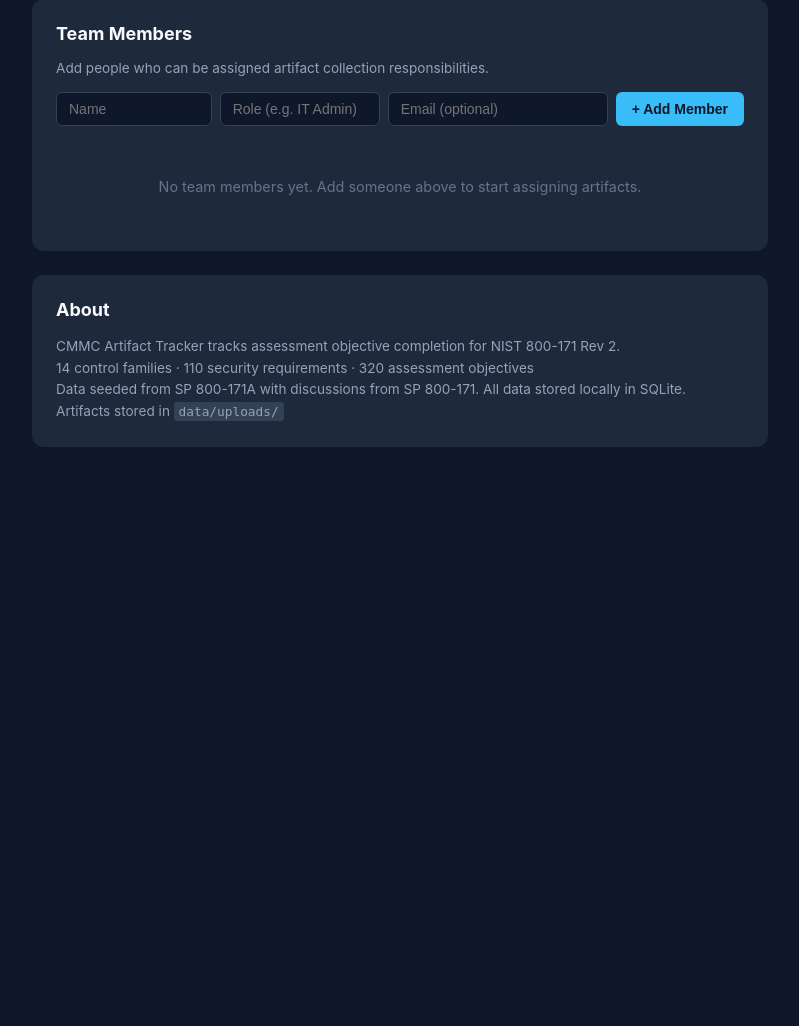
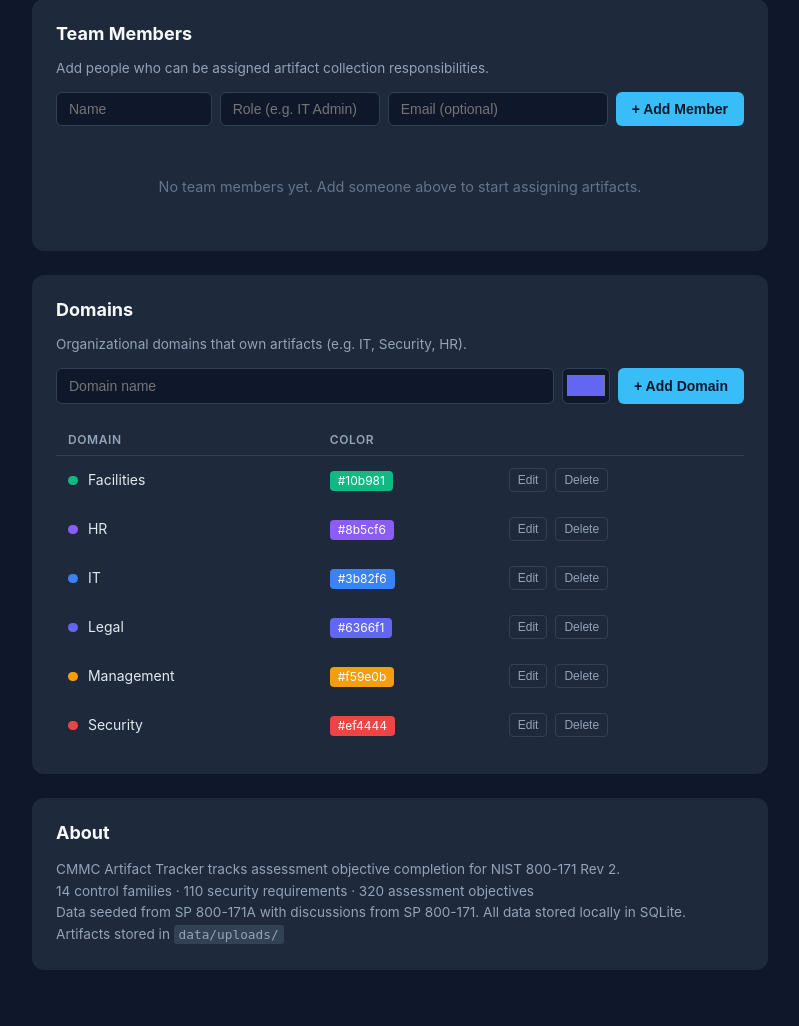
Before and after one commit to jonathancaruso/cmmc-tracker, a Flask app: page /config in a window 1280 px wide. Shown: the part 95-1121 px from the top of the page, without its empty margins (240-1039 px from the left). Before the commit the page ends 542 px from the top, so only its background shows below. Run offline with Flask 3, Linux system fonts and the light colour scheme; data comes from the database, SQL or seed files in the repository; parts of the project's set-up code (start-up, migrations or seed data) failed here and were passed over.

Commit message:
Add domain tagging + auto-rename artifacts
- Domains table with 6 defaults (IT, Security, Management, HR, Facilities, Legal)
- Domain management on /config page (add/edit/delete with color picker)
- Domain dropdown on file upload, colored badges on artifact list
- Dashboard domain coverage section
- Auto-rename: files saved as {objective_id}_{letter}_{domain}{ext} (e.g. AC-3.01.01_A_IT.pdf)
- Graceful migration: ALTER TABLE for existing DBs

```diff
--- a/app.py
+++ b/app.py
@@ -2,9 +2,11 @@
 """CMMC Artifact Tracker — Flask + SQLite"""
 
 import os
+import re
 import sqlite3
 import csv
 import io
+import string
 from datetime import datetime
 from flask import Flask, render_template, jsonify, request, Response
 from openpyxl import load_workbook
@@ -68,6 +70,13 @@ def init_db():
         )
     """)
     conn.execute("""
+        CREATE TABLE IF NOT EXISTS domains (
+            id INTEGER PRIMARY KEY AUTOINCREMENT,
+            name TEXT NOT NULL UNIQUE,
+            color TEXT NOT NULL DEFAULT '#6366f1'
+        )
+    """)
+    conn.execute("""
         CREATE TABLE IF NOT EXISTS artifact_assignments (
             id INTEGER PRIMARY KEY AUTOINCREMENT,
             objective_id TEXT NOT NULL,
@@ -101,6 +110,22 @@ def init_db():
             conn.execute("UPDATE objectives SET status = 'Complete' WHERE captured = 1")
         except Exception:
             pass
+    # Migrate: add domain_id to artifacts
+    try:
+        conn.execute("SELECT domain_id FROM artifacts LIMIT 1")
+    except Exception:
+        try:
+            conn.execute("ALTER TABLE artifacts ADD COLUMN domain_id INTEGER REFERENCES domains(id)")
+        except Exception:
+            pass
+
+    # Seed default domains if table is empty
+    domain_count = conn.execute("SELECT COUNT(*) FROM domains").fetchone()[0]
+    if domain_count == 0:
+        for dname, dcolor in [("IT", "#3b82f6"), ("Security", "#ef4444"), ("Management", "#f59e0b"),
+                               ("HR", "#8b5cf6"), ("Facilities", "#10b981"), ("Legal", "#6366f1")]:
+            conn.execute("INSERT OR IGNORE INTO domains (name, color) VALUES (?, ?)", (dname, dcolor))
+
     conn.commit()
 
     # Check if objectives already seeded
@@ -284,10 +309,17 @@ def dashboard():
         FROM objectives o
         LEFT JOIN artifacts a ON o.id = a.objective_id
     """).fetchone()
+    domain_coverage = conn.execute("""
+        SELECT d.id, d.name, d.color, COUNT(DISTINCT a.objective_id) as obj_count
+        FROM domains d
+        LEFT JOIN artifacts a ON d.id = a.domain_id
+        GROUP BY d.id ORDER BY d.name
+    """).fetchall()
     conn.close()
     return render_template("dashboard.html",
                            families=families, totals=totals,
-                           abbr=FAMILY_ABBR, colors=FAMILY_COLORS)
+                           abbr=FAMILY_ABBR, colors=FAMILY_COLORS,
+                           domain_coverage=domain_coverage)
 
 
 @app.route("/family/<path:family_name>")
@@ -509,8 +541,9 @@ def config_page():
             (m["id"],)
         ).fetchone()
         counts[m["id"]] = row["c"]
+    domains = conn.execute("SELECT * FROM domains ORDER BY name").fetchall()
     conn.close()
-    return render_template("config.html", members=members, counts=counts)
+    return render_template("config.html", members=members, counts=counts, domains=domains)
 
 
 @app.route("/api/team", methods=["GET"])
@@ -556,6 +589,55 @@ def update_team_member(member_id):
         "UPDATE team_members SET name = ?, role = ?, email = ? WHERE id = ?",
         (data.get("name", ""), data.get("role", ""), data.get("email", ""), member_id)
     )
+    conn.commit()
+    conn.close()
+    return jsonify({"ok": True})
+
+
+### Domains ###
+
+@app.route("/api/domains", methods=["GET"])
+def list_domains():
+    conn = get_db()
+    rows = conn.execute("SELECT * FROM domains ORDER BY name").fetchall()
+    conn.close()
+    return jsonify([dict(r) for r in rows])
+
+
+@app.route("/api/domains", methods=["POST"])
+def add_domain():
+    data = request.json
+    name = data.get("name", "").strip()
+    color = data.get("color", "#6366f1").strip()
+    if not name:
+        return jsonify({"error": "Name required"}), 400
+    conn = get_db()
+    try:
+        conn.execute("INSERT INTO domains (name, color) VALUES (?, ?)", (name, color))
+        conn.commit()
+    except sqlite3.IntegrityError:
+        conn.close()
+        return jsonify({"error": "Domain already exists"}), 409
+    conn.close()
+    return jsonify({"ok": True})
+
+
+@app.route("/api/domains/<int:domain_id>", methods=["PATCH"])
+def update_domain(domain_id):
+    data = request.json
+    conn = get_db()
+    conn.execute("UPDATE domains SET name = ?, color = ? WHERE id = ?",
+                 (data.get("name", "").strip(), data.get("color", "#6366f1").strip(), domain_id))
+    conn.commit()
+    conn.close()
+    return jsonify({"ok": True})
+
+
+@app.route("/api/domains/<int:domain_id>", methods=["DELETE"])
+def delete_domain(domain_id):
+    conn = get_db()
+    conn.execute("UPDATE artifacts SET domain_id = NULL WHERE domain_id = ?", (domain_id,))
+    conn.execute("DELETE FROM domains WHERE id = ?", (domain_id,))
     conn.commit()
     conn.close()
     return jsonify({"ok": True})
@@ -668,12 +750,37 @@ def bulk_assign():
 @app.route("/api/artifacts/<objective_id>")
 def list_artifacts(objective_id):
     conn = get_db()
-    rows = conn.execute(
-        "SELECT * FROM artifacts WHERE objective_id = ? ORDER BY uploaded_at DESC",
-        (objective_id,)
-    ).fetchall()
+    rows = conn.execute("""
+        SELECT a.*, d.name as domain_name, d.color as domain_color
+        FROM artifacts a
+        LEFT JOIN domains d ON a.domain_id = d.id
+        WHERE a.objective_id = ? ORDER BY a.uploaded_at DESC
+    """, (objective_id,)).fetchall()
     conn.close()
     return jsonify([dict(r) for r in rows])
+
+
+def _generate_artifact_filename(conn, objective_id, domain_name, ext):
+    """Generate auto-renamed filename: {objective_id}_{letter}_{domain}{ext}"""
+    # Clean objective_id: 3.1.1[a] -> 3.1.1.a
+    clean_id = objective_id.replace("[", ".").replace("]", "").replace(" ", "").replace("\t", "")
+    # Get family abbreviation prefix from the objective
+    obj_row = conn.execute("SELECT family FROM objectives WHERE id = ?", (objective_id,)).fetchone()
+    abbr = FAMILY_ABBR.get(obj_row["family"], "") if obj_row else ""
+    prefix = f"{abbr}-{clean_id}" if abbr else clean_id
+
+    # Count existing artifacts for this objective to determine letter
+    count = conn.execute(
+        "SELECT COUNT(*) FROM artifacts WHERE objective_id = ?", (objective_id,)
+    ).fetchone()[0]
+    letter = string.ascii_uppercase[min(count, 25)]
+
+    # Domain part
+    domain_part = ""
+    if domain_name:
+        domain_part = "_" + domain_name.replace(" ", "-")
+
+    return f"{prefix}_{letter}{domain_part}{ext}"
 
 
 @app.route("/api/upload", methods=["POST"])
@@ -690,26 +797,42 @@ def upload_artifact():
     if ext not in ALLOWED_EXTENSIONS:
         return jsonify({"error": f"File type {ext} not allowed"}), 400
 
+    domain_id = request.form.get("domain_id") or None
+    if domain_id:
+        domain_id = int(domain_id)
+
     # Create per-objective subdirectory
     safe_id = objective_id.replace("[", "").replace("]", "").replace(" ", "").replace("\t", "")
     obj_dir = os.path.join(UPLOAD_DIR, safe_id)
     os.makedirs(obj_dir, exist_ok=True)
 
-    # Unique filename
-    timestamp = datetime.now().strftime("%Y%m%d-%H%M%S")
-    safe_name = "".join(c if c.isalnum() or c in ".-_" else "_" for c in file.filename)
-    filename = f"{timestamp}_{safe_name}"
+    conn = get_db()
+
+    # Look up domain name for filename
+    domain_name = ""
+    if domain_id:
+        d = conn.execute("SELECT name FROM domains WHERE id = ?", (domain_id,)).fetchone()
+        if d:
+            domain_name = d["name"]
+
+    # Auto-rename
+    filename = _generate_artifact_filename(conn, objective_id, domain_name, ext)
     filepath = os.path.join(obj_dir, filename)
+
+    # Avoid collision
+    if os.path.exists(filepath):
+        timestamp = datetime.now().strftime("%H%M%S")
+        filename = _generate_artifact_filename(conn, objective_id, domain_name, f"_{timestamp}{ext}")
+        filepath = os.path.join(obj_dir, filename)
+
     file.save(filepath)
-
     file_size = os.path.getsize(filepath)
 
-    conn = get_db()
     conn.execute("""
-        INSERT INTO artifacts (objective_id, filename, original_name, file_size, mime_type, uploaded_at)
-        VALUES (?, ?, ?, ?, ?, ?)
+        INSERT INTO artifacts (objective_id, filename, original_name, file_size, mime_type, uploaded_at, domain_id)
+        VALUES (?, ?, ?, ?, ?, ?, ?)
     """, (objective_id, f"{safe_id}/{filename}", file.filename, file_size,
-          file.content_type, datetime.now().strftime("%Y-%m-%d %H:%M:%S")))
+          file.content_type, datetime.now().strftime("%Y-%m-%d %H:%M:%S"), domain_id))
     conn.commit()
     conn.close()
 
--- a/templates/config.html
+++ b/templates/config.html
@@ -103,6 +103,48 @@
         </div>
 
         <div class="section">
+            <h2>Domains</h2>
+            <p style="color:#94a3b8;font-size:0.85rem;margin-bottom:1rem;">Organizational domains that own artifacts (e.g. IT, Security, HR).</p>
+
+            <form class="add-form" onsubmit="addDomain(event)">
+                <input type="text" name="name" placeholder="Domain name" required>
+                <input type="color" name="color" value="#6366f1" style="width:3rem;height:2.25rem;padding:0.15rem;background:#0f172a;border:1px solid #334155;border-radius:0.375rem;cursor:pointer;">
+                <button type="submit" class="add-btn">+ Add Domain</button>
+            </form>
+
+            {% if domains %}
+            <table>
+                <thead>
+                    <tr>
+                        <th>Domain</th>
+                        <th>Color</th>
+                        <th></th>
+                    </tr>
+                </thead>
+                <tbody>
+                    {% for d in domains %}
+                    <tr id="domain-{{ d['id'] }}">
+                        <td>
+                            <span style="display:inline-block;width:0.6rem;height:0.6rem;border-radius:50%;background:{{ d['color'] }};margin-right:0.4rem;"></span>
+                            <span class="domain-name-{{ d['id'] }}">{{ d['name'] }}</span>
+                        </td>
+                        <td><span style="background:{{ d['color'] }};color:#fff;padding:0.15rem 0.5rem;border-radius:0.25rem;font-size:0.75rem;">{{ d['color'] }}</span></td>
+                        <td>
+                            <div class="actions">
+                                <button class="action-btn" onclick="editDomain({{ d['id'] }}, '{{ d['name'] }}', '{{ d['color'] }}')">Edit</button>
+                                <button class="action-btn danger" onclick="deleteDomain({{ d['id'] }}, '{{ d['name'] }}')">Delete</button>
+                            </div>
+                        </td>
+                    </tr>
+                    {% endfor %}
+                </tbody>
+            </table>
+            {% else %}
+            <div class="empty">No domains yet. Add one above.</div>
+            {% endif %}
+        </div>
+
+        <div class="section">
             <h2>About</h2>
             <p style="color:#94a3b8;font-size:0.85rem;line-height:1.6;">
                 CMMC Artifact Tracker tracks assessment objective completion for NIST 800-171 Rev 2.<br>
@@ -136,6 +178,41 @@
         await fetch(`/api/team/${id}`, { method: 'DELETE' });
         location.reload();
     }
+
+    async function addDomain(e) {
+        e.preventDefault();
+        const form = e.target;
+        const data = {
+            name: form.name.value.trim(),
+            color: form.color.value
+        };
+        if (!data.name) return;
+        await fetch('/api/domains', {
+            method: 'POST',
+            headers: {'Content-Type': 'application/json'},
+            body: JSON.stringify(data)
+        });
+        location.reload();
+    }
+
+    async function editDomain(id, name, color) {
+        const newName = prompt('Domain name:', name);
+        if (!newName) return;
+        const newColor = prompt('Color (hex):', color);
+        if (!newColor) return;
+        await fetch(`/api/domains/${id}`, {
+            method: 'PATCH',
+            headers: {'Content-Type': 'application/json'},
+            body: JSON.stringify({name: newName.trim(), color: newColor.trim()})
+        });
+        location.reload();
+    }
+
+    async function deleteDomain(id, name) {
+        if (!confirm(`Delete domain "${name}"? Artifacts will be untagged.`)) return;
+        await fetch(`/api/domains/${id}`, { method: 'DELETE' });
+        location.reload();
+    }
     </script>
 </body>
 </html>
```
Also changed, not shown: templates/dashboard.html (+14 -0 lines), templates/family.html (+20 -1 lines).
